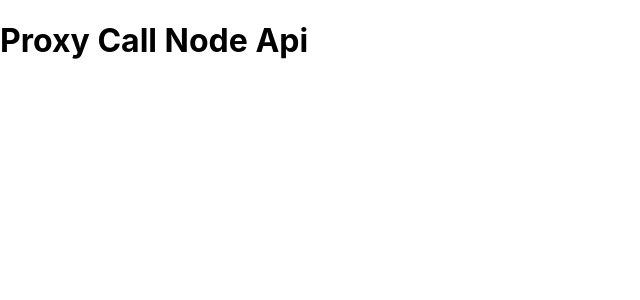
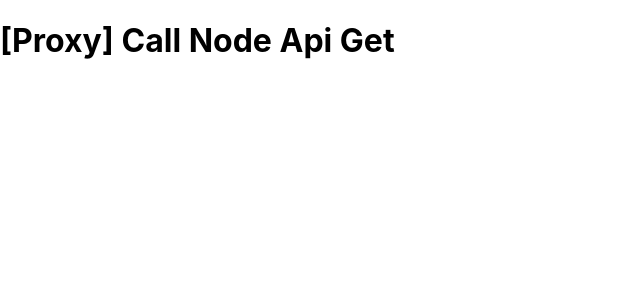
Before and after one commit to JayBeemo/EDP-React, a React (Create React App) app: page /reactProxy in a window 1280 px wide. Shown: the top 300 px of the page, without its empty margins (0-640 px from the left). Built offline with nearby package versions, Linux system fonts and the light colour scheme; no server answers.

Commit message:
modified:   src/App.js 	modified:   src/component/reactProxy.js

```diff
--- a/src/App.js
+++ b/src/App.js
@@ -16,7 +16,8 @@ function App() {
   return (
     // 웹사이트 라우팅
     // 로그인 페이지 : login.js
-    // 기본 페이지는 : main.js 내 home.js 컴포넌트
+    // 기본 페이지 : main.js 내 home.js 컴포넌트
+    // 프록시 페이지 : reactProxy.js
     <div>
       <Routes>
         <Route exact path="/" element={<Login />}/>
--- a/src/component/reactProxy.js
+++ b/src/component/reactProxy.js
@@ -1,14 +1,15 @@
-import react, {Component} from 'react';
+// import react, {Component} from 'react';
+import {Component} from 'react';
 
 class reactProxy extends Component {
     componentDidMount = async() => {
         const response = await fetch('/users');
-        const body = await response.text();
-        console.log("body : " + body);
+        const body = await response.json();
+        console.log("body.message : " + body.message);
     }
     render(){
         return(
-            <><h1>Proxy Call Node Api</h1></>
+            <><h1>[Proxy] Call Node Api Get</h1></>
         )
     }
 }
```
